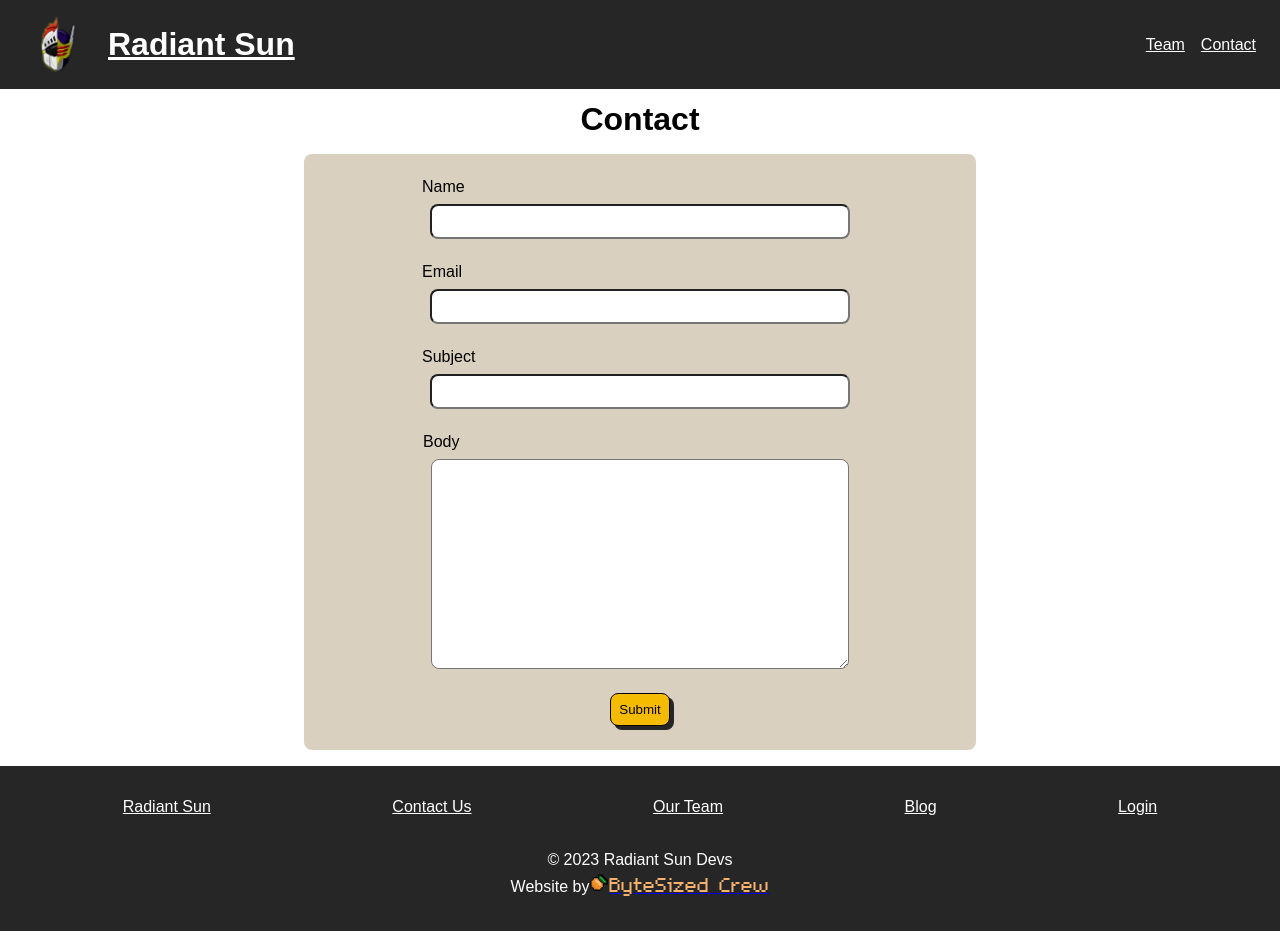
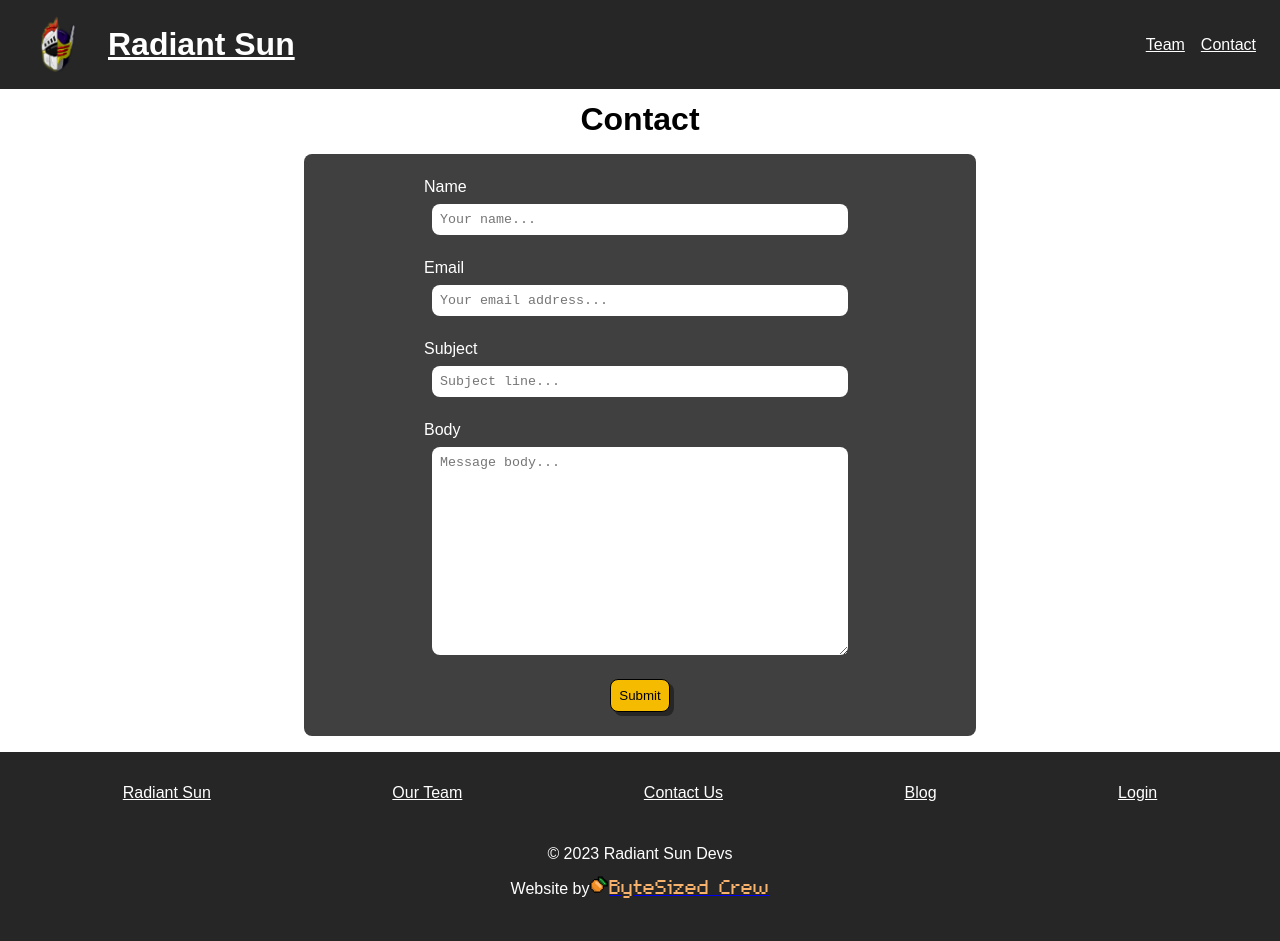
Before and after one commit to zen-da-baker/radiant-sun-website, a Next.js app in the folder next-website/: page /contact in a window 1280 px wide. Built offline with nearby package versions, Linux system fonts and the light colour scheme.

Commit message:
Public pages restyled

```diff
--- a/next-website/src/app/blog/page.tsx
+++ b/next-website/src/app/blog/page.tsx
@@ -53,7 +53,7 @@ export default async function AllBlogs() {
                         pathname: "/blog/post",
                         query: { postId: blog._id.toString() }
                     }}>
-                        View { blog.title }
+                        <button className="btn">View { blog.title }</button>
                     </Link>
 
                 </div>
--- a/next-website/src/app/blog/post/page.tsx
+++ b/next-website/src/app/blog/post/page.tsx
@@ -90,7 +90,9 @@ export default async function ReadBlog({
     return (
         <main>
 
-            <Link href="/blog">Return to Blog</Link>
+            <Link href="/blog">
+                <button>Return to Blog</button>
+            </Link>
 
             <p>Blog Post | { blog.title }</p>
 
--- a/next-website/src/page-components/Footer.tsx
+++ b/next-website/src/page-components/Footer.tsx
@@ -19,9 +19,9 @@ export function Footer() {
 
                 <Link href="/">Radiant Sun</Link>
 
+                <Link href="/team">Our Team</Link>
+
                 <Link href="/contact">Contact Us</Link>
-
-                <Link href="/team">Our Team</Link>
 
                 <Link href="/blog">Blog</Link>
 
--- a/next-website/src/page-components/Schools.tsx
+++ b/next-website/src/page-components/Schools.tsx
@@ -6,7 +6,7 @@ export function Schools() {
     return (
         <div className="school-container">
 
-            <h1>Created in association with</h1>
+            <h2>Created in association with</h2>
 
             <div className="flex">
 
--- a/next-website/src/page-components/contact/ContactForm.tsx
+++ b/next-website/src/page-components/contact/ContactForm.tsx
@@ -90,25 +90,56 @@ export function ContactForm( { formAction }: { formAction: any } ) {
 
             <label>
                 Name
-                <input id="name" type="text" name="name" onChange={ ( event ) => name = event.target.value } />
+                <input
+                    id="name"
+                    type="text"
+                    name="name"
+                    onChange={
+                        ( event ) => name = event.target.value
+                    }
+                    placeholder="Your name..."
+                />
 
             </label>
 
             <label>
                 Email
-                <input id="email" type="text" name="email" onChange={ ( event ) => email = event.target.value } />
+                <input
+                    id="email"
+                    type="text"
+                    name="email"
+                    onChange={
+                        ( event ) => email = event.target.value
+                    }
+                    placeholder="Your email address..."
+                />
 
             </label>
 
             <label>
                 Subject
-                <input id="subject" type="text" name="subject" onChange={ ( event ) => subject = event.target.value } />
+                <input
+                    id="subject"
+                    type="text"
+                    name="subject"
+                    onChange={
+                        ( event ) => subject = event.target.value
+                    }
+                    placeholder="Subject line..."
+                />
 
             </label>
 
             <label>
                 Body
-                <textarea id="body" name="body" onChange={ ( event ) => body = event.target.value } ></textarea>
+                <textarea
+                    id="body"
+                    name="body"
+                    onChange={
+                        ( event ) => body = event.target.value
+                    }
+                    placeholder="Message body..."
+                ></textarea>
 
             </label>
 
--- a/next-website/styles/form.css
+++ b/next-website/styles/form.css
@@ -1,6 +1,6 @@
 .form {
 
-    background-color: hsl( 40, 25%, 80% );
+    background-color: hsl( 40, 0%, 25% );
 
     border-radius: 0.5rem;
 
@@ -24,15 +24,21 @@
 
     flex-direction: column;
 
+    color: white;
+
 }
 
 input, textarea {
+
+    border: none;
 
     border-radius: 0.5rem;
 
     padding: 0.5rem;
 
     width: 25rem;
+
+    font-family: 'Courier New', Courier, monospace;
 
 }
 
--- a/next-website/styles/team.css
+++ b/next-website/styles/team.css
@@ -2,7 +2,11 @@
 
     padding: 1rem;
 
-    background-color: hsl(1, 0%, 85%);
+    margin: 2rem;
+
+    border-radius: 0.5rem;
+
+    background-color: hsl(1, 0%, 25%);
 
 }
 
--- a/next-website/styles/typography.css
+++ b/next-website/styles/typography.css
@@ -9,6 +9,8 @@ p {
     max-width: 40rem;
 
     font-family: Arial, Helvetica, sans-serif;
+
+    margin: 0.5rem 0;
 
 }
 
```
Also changed, not shown: next-website/styles/school-container.css (+10 -2 lines), 1 other file (tests, documents, lock files or other folders).
